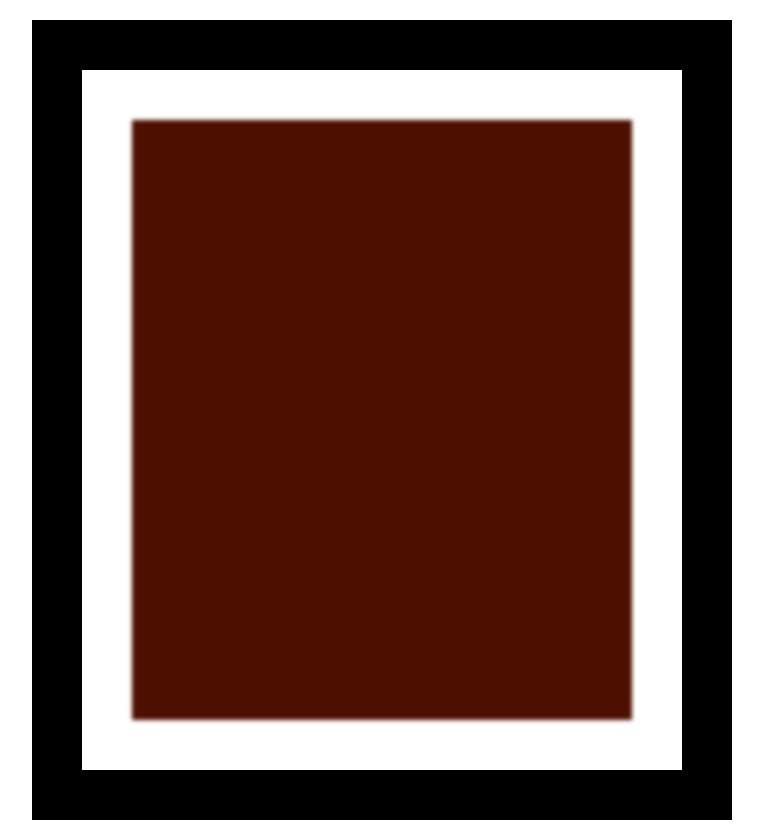
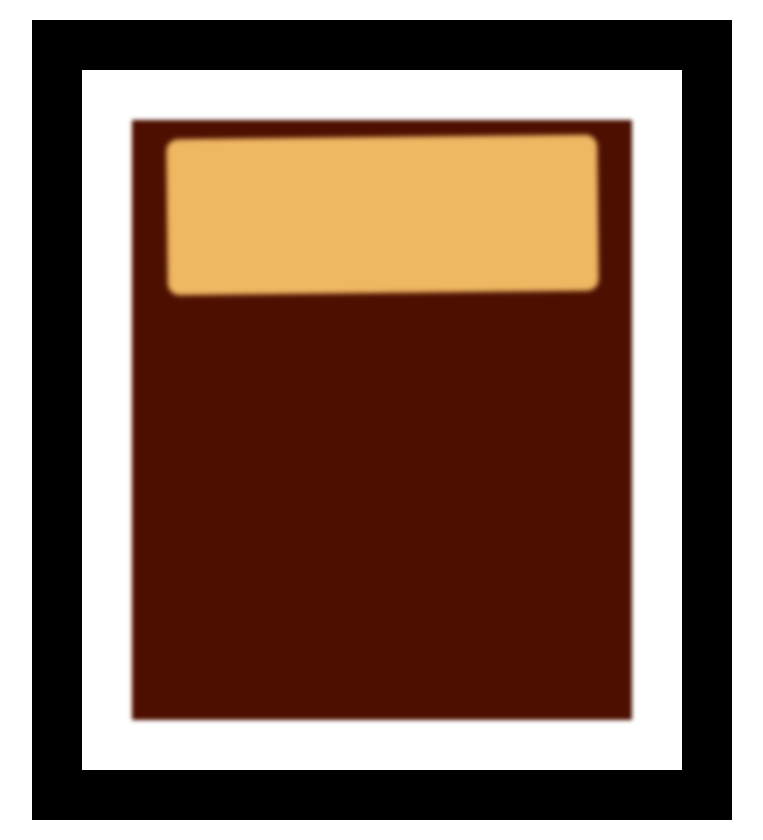
Before and after one commit to nedoratic/fcc-rwd-06-rothko-painting, a plain HTML site: page index.html in a window 1280 px wide. Shown: the whole page, without its empty margins (258-1021 px from the left). Drawn offline with Linux system fonts and the light colour scheme.

Commit message:
style.css - added style for the upper third part of the canvas

```diff
--- a/style.css
+++ b/style.css
@@ -12,3 +12,13 @@
 	overflow: hidden;
 	filter: blur(2px);
 }
+
+.one {
+	width: 425px;
+	height: 150px;
+	background-color: #efb762;
+	margin: 20px auto;
+	box-shadow: 0 0 3px 3px #efb762;
+	border-radius: 9px;
+	transform: rotate(-0.6deg);
+}
```
